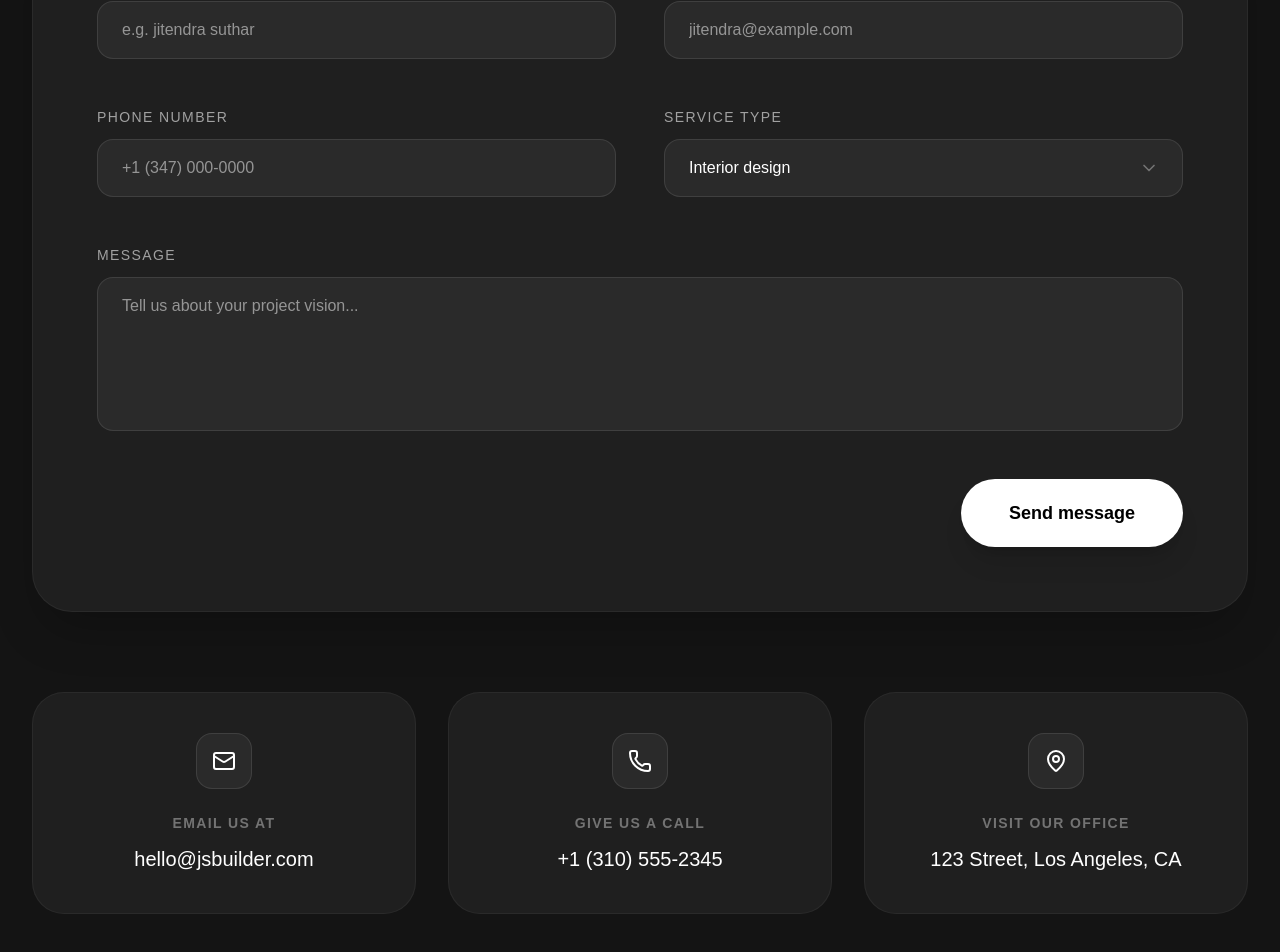
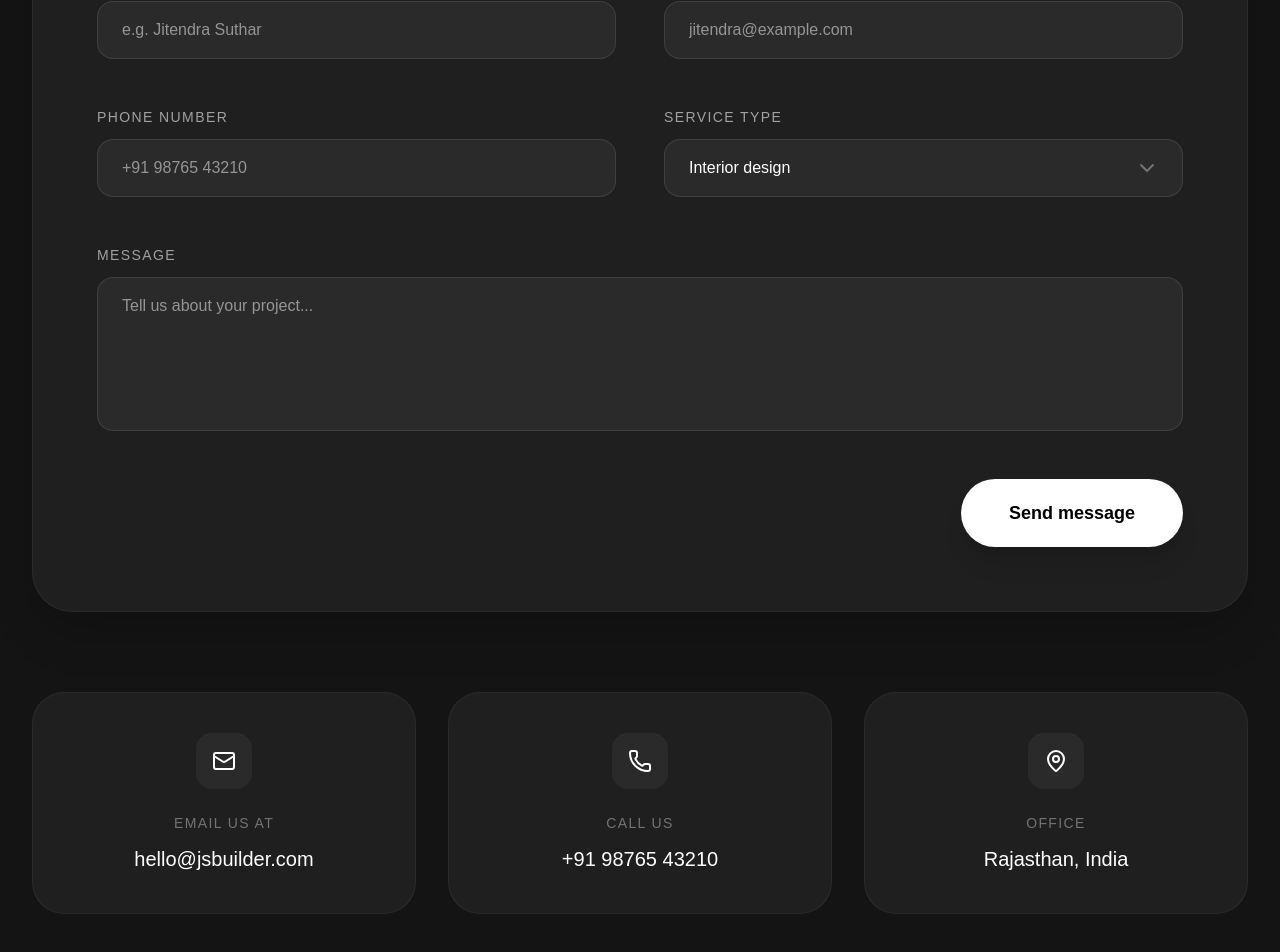
Before and after one commit to iamjitendrasuthar/JS-Builder-Black, a Next.js app: page /contact in a window 1280 px wide. Shown: the part 658-1610 px from the top of the page. Built offline with nearby package versions, Linux system fonts and the light colour scheme.

Commit message:
Added whatsapp and mail feature

```diff
--- a/Components/ContactView.jsx
+++ b/Components/ContactView.jsx
@@ -1,10 +1,11 @@
-import React from "react";
+"use client";
+import React, { useRef, useState } from "react";
 import { motion } from "framer-motion";
+import emailjs from "@emailjs/browser";
+import toast, { Toaster } from "react-hot-toast";
 import { ChevronDown, Mail, MapPin, Phone } from "lucide-react";
 
-/**
- * ✅ CONSISTENT SCROLL ANIMATION
- */
+/* ✅ FadeIn Animation */
 const FadeIn = ({ children, delay = 0, className = "" }) => {
   return (
     <motion.div
@@ -24,15 +25,63 @@ const FadeIn = ({ children, delay = 0, className = "" }) => {
 };
 
 const ContactView = () => {
+  const formRef = useRef();
+  const [isSubmitting, setIsSubmitting] = useState(false);
+
+  /* ✅ Email Send Logic */
+  const sendEmail = async (e) => {
+    e.preventDefault();
+
+    if (isSubmitting) return;
+
+    setIsSubmitting(true);
+    const toastId = toast.loading("Sending your message...");
+
+    const sendRequest = () =>
+      emailjs.sendForm("service_yh5gznc", "template_aa6vn4r", formRef.current, {
+        publicKey: "d0D0yVwnwK4bBx3-I",
+      });
+
+    try {
+      await sendRequest();
+      toast.success("Message sent successfully ✅", { id: toastId });
+      formRef.current.reset();
+    } catch (err) {
+      try {
+        await new Promise((res) => setTimeout(res, 2000));
+        await sendRequest();
+        toast.success("Message sent successfully ✅", { id: toastId });
+        formRef.current.reset();
+      } catch {
+        toast.error("Network issue 😢 Please try again.", { id: toastId });
+      }
+    }
+
+    setIsSubmitting(false);
+  };
+
   return (
     <div className="pt-32 pb-24 min-h-screen selection:bg-white selection:text-black">
-      {/* ✅ HERO MATCHED WIDTH: max-w-7xl */}
+      {/* ✅ Toast */}
+      <Toaster
+        position="top-right"
+        toastOptions={{
+          style: {
+            background: "#1f1f1f",
+            color: "#fff",
+            borderRadius: "12px",
+            padding: "16px",
+          },
+        }}
+      />
+
       <div className="max-w-7xl mx-auto px-4 sm:px-6 lg:px-8">
-        {/* Header Section */}
+        {/* Header */}
         <FadeIn className="text-center mb-16">
           <span className="bg-white/5 border border-white/10 text-neutral-400 px-4 py-1.5 rounded-full text-sm font-medium uppercase tracking-widest mb-6 inline-block">
             Contact us
           </span>
+
           <h1 className="text-5xl md:text-7xl lg:text-8xl font-medium text-white mb-8 tracking-tight leading-[1.1]">
             Let's bring your <br />
             <span className="text-neutral-500 italic font-serif">
@@ -40,92 +89,110 @@ const ContactView = () => {
             </span>{" "}
             to life
           </h1>
+
           <p className="text-neutral-400 text-lg md:text-xl max-w-2xl mx-auto leading-relaxed">
             Reach out to discuss your ideas, ask a question, or request a quote
             for your next project.
           </p>
         </FadeIn>
 
-        {/* Form Section */}
+        {/* ✅ FORM */}
         <FadeIn delay={0.2}>
-          <form className="bg-[#1f1f1f] border border-white/5 rounded-[40px] p-8 md:p-16 shadow-2xl mb-12 lg:mb-20">
+          <form
+            ref={formRef}
+            onSubmit={sendEmail}
+            className="bg-[#1f1f1f] border border-white/5 rounded-[40px] p-8 md:p-16 shadow-2xl mb-12 lg:mb-20"
+          >
             <div className="grid grid-cols-1 md:grid-cols-2 gap-8 lg:gap-12">
               <div className="flex flex-col gap-3">
-                <label className="text-neutral-400 text-sm font-medium uppercase tracking-widest">
+                <label className="text-neutral-400 text-sm uppercase tracking-widest">
                   Full name
                 </label>
                 <input
+                  name="name"
+                  required
                   type="text"
-                  placeholder="e.g. jitendra suthar"
-                  className="bg-white/5 border border-white/10 rounded-2xl px-6 py-4 text-white focus:outline-none focus:border-white/30 focus:bg-white/[0.08] transition-all"
+                  placeholder="e.g. Jitendra Suthar"
+                  className="bg-white/5 border border-white/10 rounded-2xl px-6 py-4 text-white focus:outline-none focus:border-white/30"
                 />
               </div>
 
               <div className="flex flex-col gap-3">
-                <label className="text-neutral-400 text-sm font-medium uppercase tracking-widest">
+                <label className="text-neutral-400 text-sm uppercase tracking-widest">
                   Email address
                 </label>
                 <input
+                  name="email"
+                  required
                   type="email"
                   placeholder="jitendra@example.com"
-                  className="bg-white/5 border border-white/10 rounded-2xl px-6 py-4 text-white focus:outline-none focus:border-white/30 focus:bg-white/[0.08] transition-all"
+                  className="bg-white/5 border border-white/10 rounded-2xl px-6 py-4 text-white focus:outline-none focus:border-white/30"
                 />
               </div>
 
               <div className="flex flex-col gap-3">
-                <label className="text-neutral-400 text-sm font-medium uppercase tracking-widest">
+                <label className="text-neutral-400 text-sm uppercase tracking-widest">
                   Phone number
                 </label>
                 <input
+                  name="phone"
+                  required
                   type="tel"
-                  placeholder="+1 (347) 000-0000"
-                  className="bg-white/5 border border-white/10 rounded-2xl px-6 py-4 text-white focus:outline-none focus:border-white/30 focus:bg-white/[0.08] transition-all"
+                  placeholder="+91 98765 43210"
+                  className="bg-white/5 border border-white/10 rounded-2xl px-6 py-4 text-white focus:outline-none focus:border-white/30"
                 />
               </div>
 
               <div className="flex flex-col gap-3">
-                <label className="text-neutral-400 text-sm font-medium uppercase tracking-widest">
+                <label className="text-neutral-400 text-sm uppercase tracking-widest">
                   Service type
                 </label>
                 <div className="relative">
-                  <select className="bg-white/5 border border-white/10 rounded-2xl px-6 py-4 text-white focus:outline-none focus:border-white/30 focus:bg-white/[0.08] transition-all w-full appearance-none cursor-pointer">
+                  <select
+                    name="service"
+                    className="bg-white/5 border border-white/10 rounded-2xl px-6 py-4 text-white w-full appearance-none"
+                  >
                     <option className="bg-[#1f1f1f]">Interior design</option>
                     <option className="bg-[#1f1f1f]">
                       Architectural design
                     </option>
-                    <option className="bg-[#1f1f1f]">Landscape design</option>
+                    <option className="bg-[#1f1f1f]">Space planning</option>
                   </select>
-                  <ChevronDown
-                    className="absolute right-6 top-1/2 -translate-y-1/2 text-neutral-500 pointer-events-none"
-                    size={20}
-                  />
+                  <ChevronDown className="absolute right-6 top-1/2 -translate-y-1/2 text-neutral-500" />
                 </div>
               </div>
 
               <div className="flex flex-col gap-3 md:col-span-2">
-                <label className="text-neutral-400 text-sm font-medium uppercase tracking-widest">
+                <label className="text-neutral-400 text-sm uppercase tracking-widest">
                   Message
                 </label>
                 <textarea
+                  name="message"
+                  required
                   rows={5}
-                  placeholder="Tell us about your project vision..."
-                  className="bg-white/5 border border-white/10 rounded-2xl px-6 py-4 text-white focus:outline-none focus:border-white/30 focus:bg-white/[0.08] transition-all resize-none"
-                ></textarea>
+                  placeholder="Tell us about your project..."
+                  className="bg-white/5 border border-white/10 rounded-2xl px-6 py-4 text-white resize-none focus:outline-none focus:border-white/30"
+                />
               </div>
 
               <div className="md:col-span-2 flex justify-center lg:justify-end">
                 <button
-                  type="button"
-                  className="px-12 py-5 rounded-full bg-white text-black font-bold hover:scale-105 active:scale-95 transition-all w-full md:w-auto text-lg shadow-xl"
+                  type="submit"
+                  disabled={isSubmitting}
+                  className={`px-12 py-5 rounded-full bg-white text-black font-bold transition-all w-full md:w-auto text-lg shadow-xl cursor-pointer ${
+                    isSubmitting
+                      ? "opacity-70 cursor-not-allowed"
+                      : "hover:scale-105 active:scale-95"
+                  }`}
                 >
-                  Send message
+                  {isSubmitting ? "Sending..." : "Send message"}
                 </button>
               </div>
             </div>
           </form>
         </FadeIn>
 
-        {/* Info Grid */}
+        {/* Info Cards */}
         <div className="grid grid-cols-1 md:grid-cols-3 gap-6 lg:gap-8">
           {[
             {
@@ -136,35 +203,26 @@ const ContactView = () => {
             },
             {
               icon: <Phone />,
-              title: "Give us a call",
-              value: "+1 (310) 555-2345",
-              link: "tel:+13105552345",
+              title: "Call us",
+              value: "+91 98765 43210",
+              link: "tel:+919876543210",
             },
             {
               icon: <MapPin />,
-              title: "Visit our office",
-              value: "123 Street, Los Angeles, CA",
+              title: "Office",
+              value: "Rajasthan, India",
               link: "#",
             },
           ].map((item, i) => (
             <FadeIn key={i} delay={0.3 + i * 0.1}>
-              <div className="bg-[#1f1f1f] border border-white/5 rounded-[32px] p-10 text-center flex flex-col items-center hover:bg-[#1a1a1a] transition-all group">
-                <div className="w-14 h-14 bg-white/5 rounded-2xl flex items-center justify-center border border-white/10 mb-6 text-white group-hover:bg-white group-hover:text-black transition-all duration-500">
+              <div className="bg-[#1f1f1f] border border-white/5 rounded-[32px] p-10 text-center flex flex-col items-center">
+                <div className="w-14 h-14 bg-white/5 rounded-2xl flex items-center justify-center mb-6 text-white">
                   {React.cloneElement(item.icon, { size: 24 })}
                 </div>
-                <h4 className="text-neutral-500 text-sm font-bold uppercase tracking-widest mb-3">
+                <h4 className="text-neutral-500 text-sm uppercase tracking-widest mb-3">
                   {item.title}
                 </h4>
-                {item.link !== "#" ? (
-                  <a
-                    href={item.link}
-                    className="text-white text-xl font-medium hover:text-neutral-400 transition-colors"
-                  >
-                    {item.value}
-                  </a>
-                ) : (
-                  <p className="text-white text-xl font-medium">{item.value}</p>
-                )}
+                <p className="text-white text-xl font-medium">{item.value}</p>
               </div>
             </FadeIn>
           ))}
--- a/app/globals.css
+++ b/app/globals.css
@@ -24,3 +24,21 @@ body {
   color: var(--foreground);
   font-family: "Manrope", Arial, Helvetica, sans-serif;
 }
+
+/* ✅ Fix for Autofill Background */
+input:-webkit-autofill,
+input:-webkit-autofill:hover,
+input:-webkit-autofill:focus,
+textarea:-webkit-autofill,
+textarea:-webkit-autofill:hover,
+textarea:-webkit-autofill:focus,
+select:-webkit-autofill,
+select:-webkit-autofill:hover,
+select:-webkit-autofill:focus {
+  /* This creates an internal shadow that covers the blue background */
+  -webkit-box-shadow: 0 0 0px 1000px #2a2a2a inset !important;
+  /* This sets the text color to white */
+  -webkit-text-fill-color: white !important;
+  /* Smooth transition for the background */
+  transition: background-color 5000s ease-in-out 0s;
+}
--- a/app/layout.tsx
+++ b/app/layout.tsx
@@ -2,6 +2,7 @@ import type { Metadata } from "next";
 import "./globals.css";
 import Navbar from "@/Components/Navbar";
 import Footer from "@/Components/Footer";
+import WhatsAppWidget from "@/utils/WhatsAppWidget";
 
 export const metadata = {
   title: "Js Builder",
@@ -18,10 +19,11 @@ export default function RootLayout({
 }>) {
   return (
     <html lang="en" className="overflow-x-hidden">
-      <body className="overflow-x-hidden bg-[#141414]" >
+      <body className="overflow-x-hidden bg-[#141414]">
         <Navbar />
-        <main className="min-h-screen">{children}</main>
-        {/* <WhatsAppWidget /> */}
+        <main className="min-h-screen">
+          {children} <WhatsAppWidget />
+        </main>
         <Footer />
       </body>
     </html>
--- a/package.json
+++ b/package.json
@@ -9,11 +9,13 @@
     "lint": "eslint"
   },
   "dependencies": {
+    "@emailjs/browser": "^4.4.1",
     "framer-motion": "^12.38.0",
     "lucide-react": "^0.577.0",
     "next": "16.1.7",
     "react": "19.2.3",
-    "react-dom": "19.2.3"
+    "react-dom": "19.2.3",
+    "react-hot-toast": "^2.6.0"
   },
   "devDependencies": {
     "@tailwindcss/postcss": "^4",
--- /dev/null
+++ b/utils/WhatsAppWidget.tsx
@@ -0,0 +1,18 @@
+"use client";
+import { useEffect } from "react";
+
+export default function ElfsightWhatsApp() {
+  useEffect(() => {
+    const script = document.createElement("script");
+    script.src = "https://elfsightcdn.com/platform.js";
+    script.async = true;
+    document.body.appendChild(script);
+  }, []);
+
+  return (
+    <div
+      className="elfsight-app-e054793e-906a-4c1e-bc3b-513162fa0c24"
+      data-elfsight-app-lazy
+    ></div>
+  );
+}
```
Also changed, not shown: 1 other file (tests, documents, lock files or other folders).
